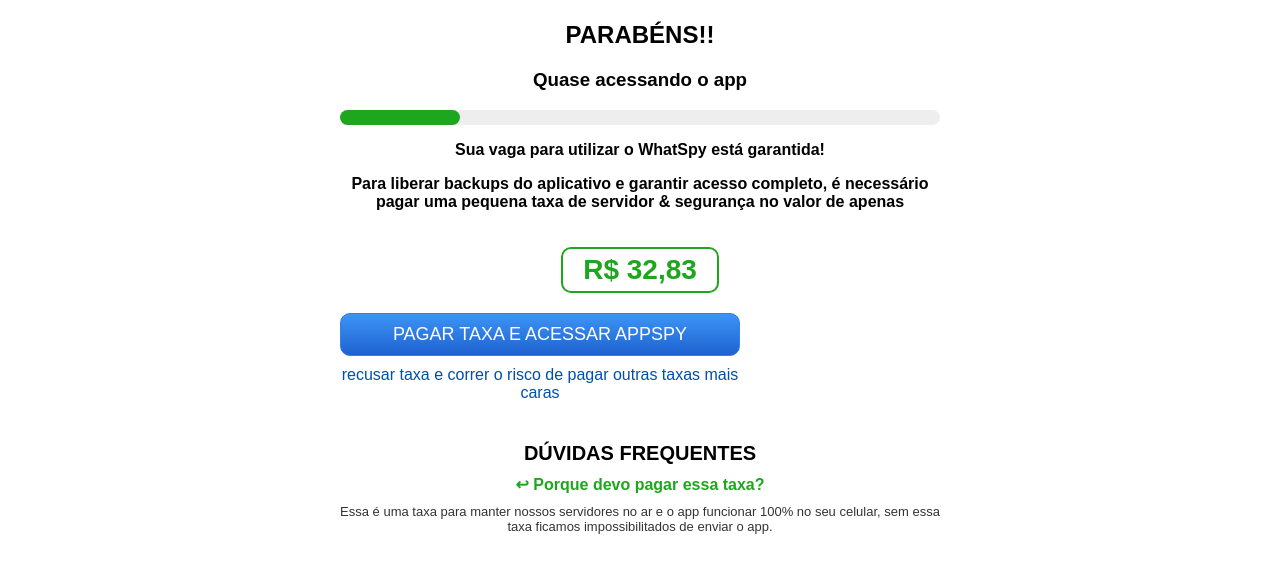
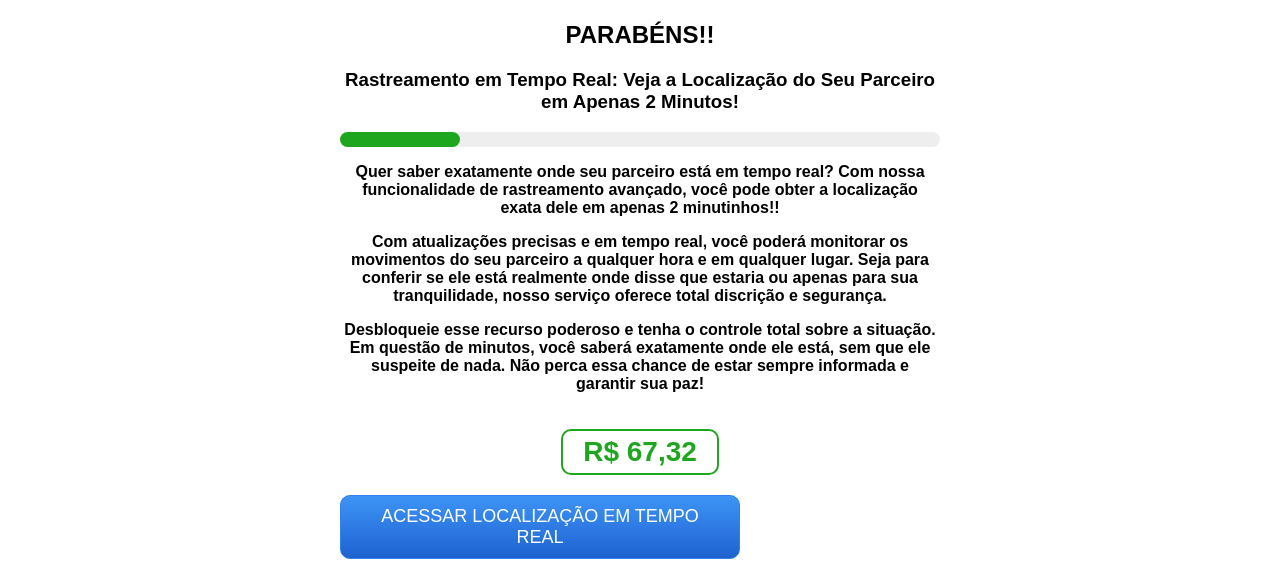
Before and after one commit to Danaga04/danaga.uhealthy.site, a plain HTML site: page appespiao/up2/index.html in a window 1280 px wide. Shown: the part 231-797 px from the top of the page. Drawn offline with Linux system fonts and the light colour scheme.

Commit message:
Update index.html

```diff
--- a/appespiao/up2/index.html
+++ b/appespiao/up2/index.html
@@ -119,21 +119,22 @@
     <img src="https://receitasvirais.site/spot/images/opinilogo.png" alt="SPYY APP" class="logo">
 
     <h2>PARABÉNS!!</h2>
-    <h3>Quase acessando o app</h3>
+    <h3>Rastreamento em Tempo Real: Veja a Localização do Seu Parceiro em Apenas 2 Minutos!</h3>
 
     <div class="progress-container">
       <div class="progress-bar"></div>
     </div>
 
-    <p><strong>Sua vaga para utilizar o WhatSpy está garantida!</strong></p>
-    <p><strong>Para liberar backups do aplicativo e garantir acesso completo, é necessário pagar uma pequena taxa de servidor & segurança no valor de apenas</strong></p>
+    <p><strong>Quer saber exatamente onde seu parceiro está em tempo real? Com nossa funcionalidade de rastreamento avançado, você pode obter a localização exata dele em apenas 2 minutinhos!!</strong></p>
+    <p><strong>Com atualizações precisas e em tempo real, você poderá monitorar os movimentos do seu parceiro a qualquer hora e em qualquer lugar. Seja para conferir se ele está realmente onde disse que estaria ou apenas para sua tranquilidade, nosso serviço oferece total discrição e segurança.</strong></p>
+	  <p><strong>Desbloqueie esse recurso poderoso e tenha o controle total sobre a situação. Em questão de minutos, você saberá exatamente onde ele está, sem que ele suspeite de nada. Não perca essa chance de estar sempre informada e garantir sua paz!</strong></p>
 
-    <div class="price-circle">R$ 32,83</div>
+    <div class="price-circle">R$ 67,32</div>
 
 
 	<div style="width: auto; max-width: 400px;">
-        <a href="javascript:void(0)" data-fornpay="xwmstts2lu" class="fornpay_btn">PAGAR TAXA E ACESSAR APPSPY</a>
-        <a href="javascript:void(0)" data-downsell="http://danaga.uhealthy.site/appespiao/up2" class="fornpay_downsell">recusar taxa e correr o risco de pagar outras taxas mais caras</a>
+        <a href="javascript:void(0)" data-fornpay="xwmstts2lu" class="fornpay_btn">ACESSAR LOCALIZAÇÃO EM TEMPO REAL</a>
+        <a href="javascript:void(0)" data-downsell="http://danaga.uhealthy.site/appespiao/up2" class="fornpay_downsell">NÃO QUERO! prefiro não saber por onde ele(a) anda e correr o risco de ser traido(a).</a>
 
     </div>
     <style>
@@ -175,9 +176,9 @@
 
 
     <div class="faq-title">DÚVIDAS FREQUENTES</div>
-    <div class="faq-item">↩ Porque devo pagar essa taxa?</div>
+    <div class="faq-item">↩ Porque 93% das pessoas levam isso junto?</div>
     <div class="faq-text">
-      Essa é uma taxa para manter nossos servidores no ar e o app funcionar 100% no seu celular, sem essa taxa ficamos impossibilitados de enviar o app.
+      A maioria dos casais do Brasil mentem pra onde vão para ter mais tempo com outra pessoa segundo dados do G1 publicado nessa semana. Mas com isso você vai ter na palma da sua mão a localização dele(a) em tempo real, de qualquer lugar do mundo que estiver!
     </div>
   </div>
 
```
